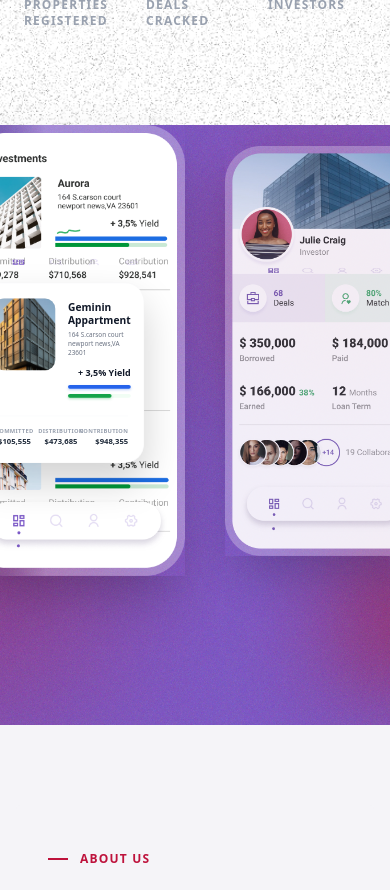
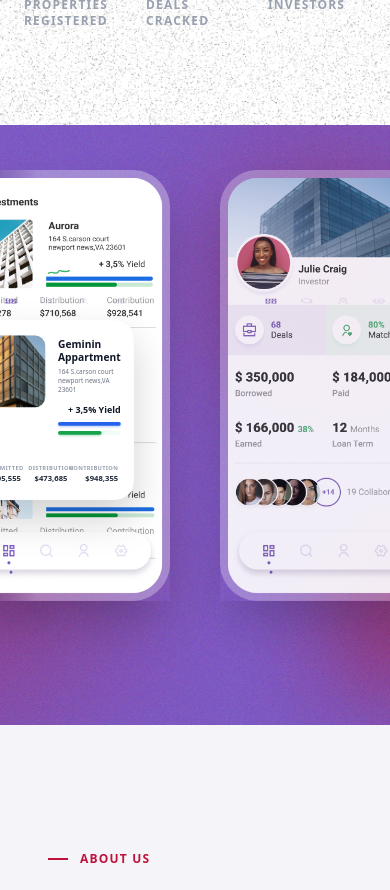
Before and after one commit to KalyadapuVamshiKrishna/lilypad, a Next.js app: page / in a window 390 px wide. Shown: the part 860-1750 px from the top of the page. Built offline with nearby package versions, Linux system fonts and the light colour scheme; a web font is replaced by a local one.

Commit message:
fix mobile ui

```diff
--- a/src/components/hero-section.tsx
+++ b/src/components/hero-section.tsx
@@ -168,12 +168,15 @@ export function HeroSection() {
       >
 
 
-        <div className="relative h-full w-full flex items-center justify-center lg:justify-start lg:pl-0">
+        <div className="relative h-full w-full p-10  flex items-center justify-center lg:justify-start lg:pl-0">
 
           <div className="relative z-20 flex gap-10 lg:-ml-110 xl:-ml-20 phone-wrapper-fix items-center md:mt-5 sm:mt-10 lg:mt-0">
 
             {/* PHONE 1 */}
-            <div className="relative w-[220px] sm:w-[260px] lg:w-[300px] xl:w-[340px] shrink-0 transition-transform duration-700 ease-out sm:my-6 md:mt-5 sm:mt-6">
+            <div className="relative w-[220px] sm:w-[260px] lg:w-[300px] xl:w-[340px]
+                shrink-0 transition-transform duration-700 ease-out
+                p-[5px] sm:p-0 sm:my-6 md:mt-5 sm:mt-6">
+
               <Image
                 src="/images/hero-dashboard.png"
                 alt="Dashboard"
@@ -192,13 +195,16 @@ export function HeroSection() {
                 />
               </div>
 
-              <div className="absolute top-[30%] -left-[60px] sm:-left-[70px] lg:-left-[55px] floating-card-fix z-30 animate-bounce-slow origin-top-right scale-80 sm:scale-90 lg:scale-100 sm:my-4">
+              <div className="absolute top-[30%] -left-[60px] sm:-left-[100px]  lg:-left-[55px] floating-card-fix z-30 animate-bounce-slow origin-top-right scale-80 sm:scale-90 lg:scale-100 sm:my-4">
                 <GemininCard />
               </div>
             </div>
 
             {/* PHONE 2 */}
-            <div className="relative w-[200px] sm:w-[260px] lg:w-[340px] xl:w-[340px] shrink-0 opacity-90 grayscale-[20%] hover:grayscale-0 transition-all duration-700 sm:my-6">
+            <div className="relative w-[220px] sm:w-[260px] lg:w-[340px] xl:w-[340px]
+                shrink-0 opacity-90 grayscale-[20%] hover:grayscale-0
+                transition-all duration-700 p-[5px] sm:p-0 sm:my-6">
+
               <Image
                 src="/images/julie-card.png"
                 alt="App Interface"
```
